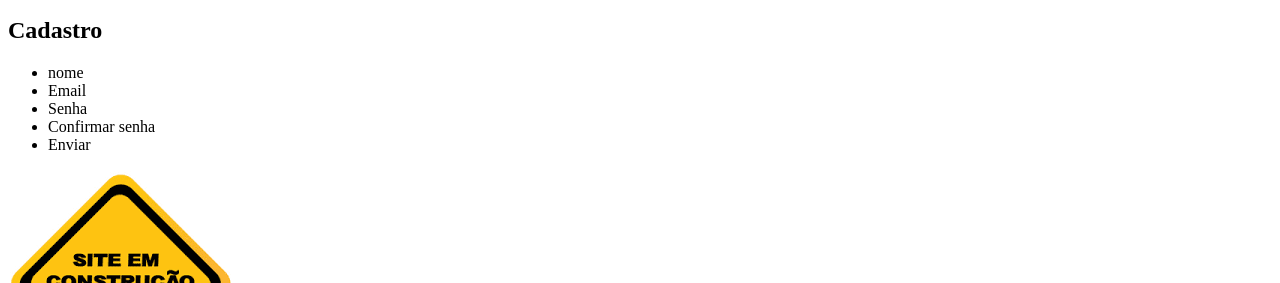
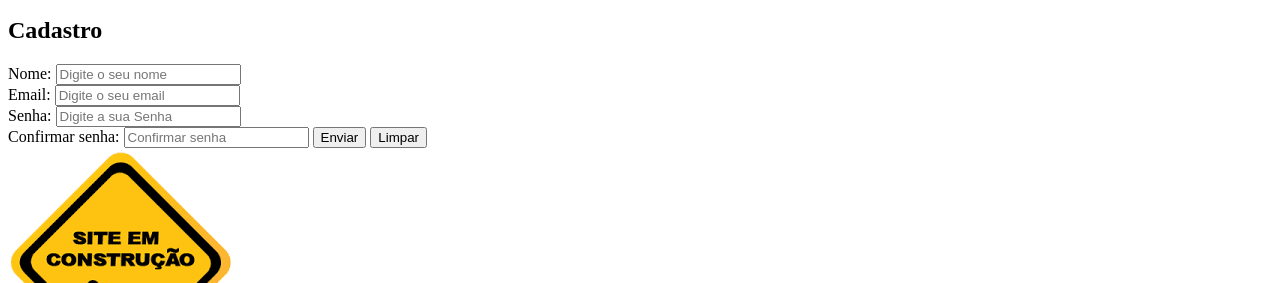
Before and after one commit to Rhaissalbuquerque/Carro, a plain HTML site: page login.html in a window 1280 px wide. Shown: the part 517-800 px from the top of the page. Drawn offline with Linux system fonts and the light colour scheme.

Commit message:
alteração

```diff
--- a/login.html
+++ b/login.html
@@ -34,15 +34,26 @@
 
         <section>
             <h1>Cadastro</h1>
-            <ul>
-                <li>nome</li>
-                <li>Email</li>
-                <li>Senha</li>
-                <li>Confirmar senha</li>
-                <li>Enviar</li>
-
-            </ul>
-
+            <form action=" ">
+                <section>
+                   <label for="nome">Nome:</label>
+                   <input type="text" id="nome" required placeholder="Digite o seu nome"
+                </section>
+                <section>
+                   <label for="email">Email:</label>
+                   <input type="email" id="email" required placeholder="Digite o seu email"
+                </section>
+                <section>
+                   <label for="senha">Senha:</label>
+                   <input type="password" id="Senha" required placeholder="Digite a sua Senha"
+                </section>
+                <section>
+                   <label for="senha">Confirmar senha:</label>
+                   <input type="password" id="Telefone" required placeholder="Confirmar senha"
+                </section>
+                   <input type="submit" id ="enviar" value="Enviar">
+                   <input type="reset" id ="limpar" value="Limpar">
+               </form>
         </section>
 
 
```
Also changed, not shown: faleconosco.html (+20 -7 lines).
